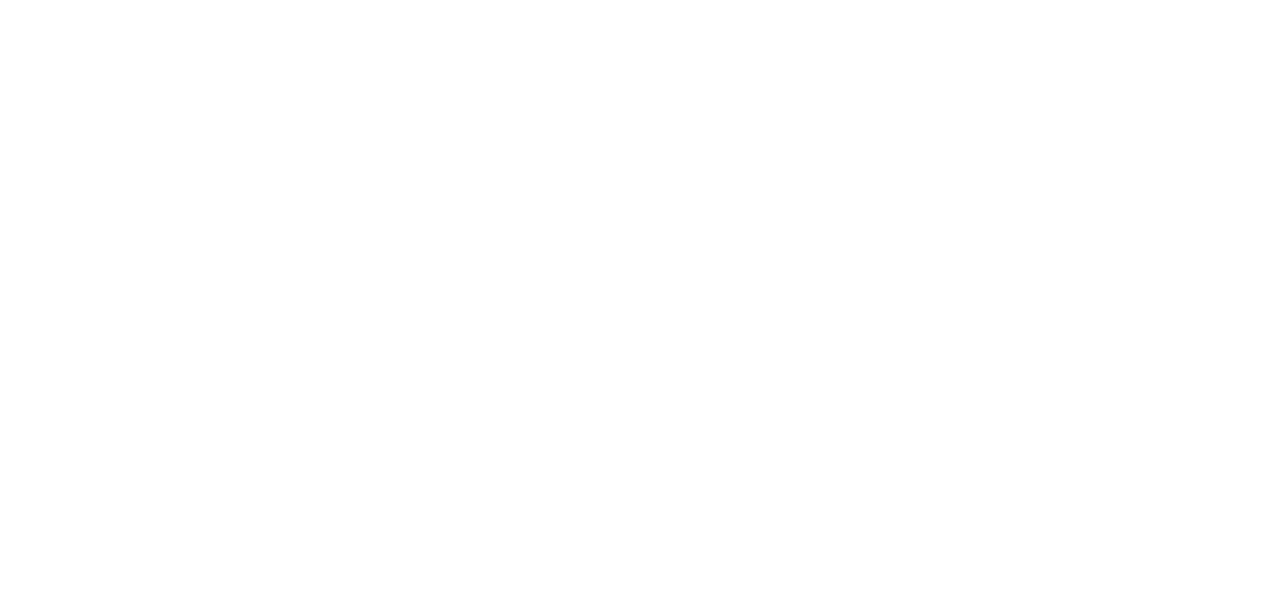
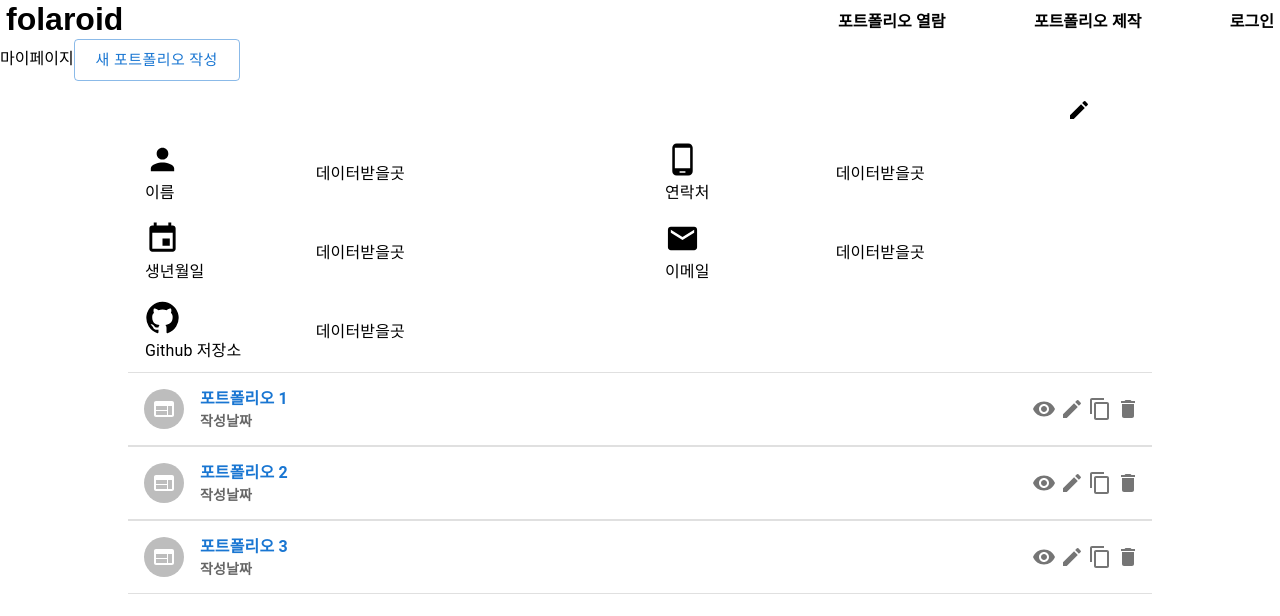
Before and after one commit to rlawlgns0321/Folaroid, a React (Create React App) app in the folder frontend/folaroid/: page /mypage in a window 1280 px wide. Before the commit this address had no page. Shown: the top 616 px of the page. Built offline with nearby package versions, Linux system fonts and the light colour scheme; no server answers.

Commit message:
[FE]feat: mypage

```diff
--- a/frontend/folaroid/src/App.js
+++ b/frontend/folaroid/src/App.js
@@ -2,13 +2,15 @@
 import { Route, Routes } from 'react-router-dom';
 import CallBackpage from './pages/CallBackpage';
 import MainPage from './pages/MainPage';
+import MyPage from './pages/MyPage';
 
 function App() {
     return (
         <div>
             <Routes>
-                <Route path="/" element={<MainPage/>} exact />
-                <Route path="/callback" element={<CallBackpage/>} />
+                <Route path="/" element={<MainPage />} exact />
+                <Route path="/callback" element={<CallBackpage />} />
+                <Route path="/mypage" element={<MyPage />} />
             </Routes>
         </div>
     );
--- /dev/null
+++ b/frontend/folaroid/src/components/common/Intro.js
@@ -0,0 +1,21 @@
+import { Grid } from '@mui/material';
+import Typography from '@mui/material/Typography';
+
+const Intro = ({ icon, children }) => {
+    return (
+        <Grid
+            container
+            spacing={1}
+            style={{ display: 'flex', alignItems: 'center' }}
+        >
+            <Grid item xs={4} md={4}>
+                {children.icon}
+                <Typography>{children.value}</Typography>
+            </Grid>
+            <Grid item xs={8} md={8}>
+                <Typography align="left">데이터받을곳</Typography>
+            </Grid>
+        </Grid>
+    );
+};
+export default Intro;
--- /dev/null
+++ b/frontend/folaroid/src/components/common/MyPageHeader.js
@@ -0,0 +1,17 @@
+import React from 'react';
+import Button from '@mui/material/Button';
+const MyPageHeader = () => {
+    const onClick = () => {
+        alert('새 포트폴리오 작성 페이지로 이동');
+    };
+    return (
+        <div className="react">
+            마이페이지
+            <Button variant="outlined" size="large" onClick={onClick}>
+                새 포트폴리오 작성
+            </Button>
+        </div>
+    );
+};
+
+export default MyPageHeader;
--- /dev/null
+++ b/frontend/folaroid/src/components/common/PortFolioItem.js
@@ -0,0 +1,55 @@
+import Divider from '@mui/material/Divider';
+import ListItem from '@mui/material/ListItem';
+import ListItemAvatar from '@mui/material/ListItemAvatar';
+import ListItemText from '@mui/material/ListItemText';
+import Avatar from '@mui/material/Avatar';
+import IconButton from '@mui/material/IconButton';
+import DeleteIcon from '@mui/icons-material/Delete';
+import VisibilityIcon from '@mui/icons-material/Visibility';
+import CreateIcon from '@mui/icons-material/Create';
+import ContentCopyIcon from '@mui/icons-material/ContentCopy';
+import WebIcon from '@mui/icons-material/Web';
+import { ListItemSecondaryAction } from '@mui/material';
+const PortFolioItem = ({ num }) => {
+    //보기 => router 포폴페이지
+    //수정 => 제작페이지
+    //복사 =? 같은 포폴페이지가 아래 추가됨
+    //삭제 => 리스트에서 삭제
+    return (
+        <div>
+            <Divider />
+            <ListItem>
+                <ListItemSecondaryAction>
+                    <IconButton edge="end">
+                        <VisibilityIcon />
+                    </IconButton>
+                    <IconButton edge="end">
+                        <CreateIcon />
+                    </IconButton>
+                    <IconButton edge="end">
+                        <ContentCopyIcon />
+                    </IconButton>
+                    <IconButton edge="end">
+                        <DeleteIcon />
+                    </IconButton>
+                </ListItemSecondaryAction>
+                <ListItemAvatar>
+                    <Avatar>
+                        <WebIcon />
+                    </Avatar>
+                </ListItemAvatar>
+                <ListItemText
+                    primaryTypographyProps={{
+                        color: 'primary',
+                        fontWeight: 'bold',
+                    }}
+                    secondaryTypographyProps={{ fontWeight: 'bold' }}
+                    primary={`포트폴리오 ${num + 1}`}
+                    secondary={`작성날짜`}
+                />
+            </ListItem>
+            <Divider />
+        </div>
+    );
+};
+export default PortFolioItem;
--- /dev/null
+++ b/frontend/folaroid/src/pages/MyPage.js
@@ -0,0 +1,81 @@
+import Header from '../components/common/Header';
+import MyPageHeader from '../components/common/MyPageHeader';
+import PortFolioItem from '../components/common/PortFolioItem';
+import Intro from '../components/common/Intro';
+import List from '@mui/material/List';
+import { Grid } from '@mui/material';
+import CreateIcon from '@mui/icons-material/Create';
+import PersonIcon from '@mui/icons-material/Person';
+import PhoneAndroidIcon from '@mui/icons-material/PhoneAndroid';
+import EventIcon from '@mui/icons-material/Event';
+import EmailIcon from '@mui/icons-material/Email';
+import GitHubIcon from '@mui/icons-material/GitHub';
+
+const MyPage = () => {
+    const onClick = () => {
+        alert('User Data 없으면 alert바를 통해 가게 해버릴까?');
+    };
+    const portfolios = [0, 1, 2];
+    const icons = [
+        { icon: <PersonIcon fontSize="large" />, value: '이름' },
+        {
+            icon: <PhoneAndroidIcon fontSize="large" />,
+            value: '연락처',
+        },
+        { icon: <EventIcon fontSize="large" />, value: '생년월일' },
+        { icon: <EmailIcon fontSize="large" />, value: '이메일' },
+        {
+            icon: <GitHubIcon fontSize="large" />,
+            value: 'Github 저장소',
+        },
+    ];
+    return (
+        <div>
+            <Header />
+            <MyPageHeader />
+            <div
+                className="box"
+                style={{
+                    marginLeft: '10%',
+                    marginRight: '10%',
+                }}
+            >
+                <Grid container spacing={2} style={{ margin: '1px' }}>
+                    <Grid item xs={12} md={12}>
+                        <CreateIcon
+                            onClick={onClick}
+                            edge="end"
+                            style={{ marginLeft: '90%' }}
+                        ></CreateIcon>
+                    </Grid>
+                    {icons.map((value, key) => {
+                        return (
+                            <Grid key={key} item xs={6} md={6}>
+                                <Intro>{value}</Intro>
+                            </Grid>
+                        );
+                    })}
+                </Grid>
+            </div>
+            <div
+                className="box"
+                style={{
+                    marginLeft: '10%',
+                    marginRight: '10%',
+                }}
+            >
+                <Grid container spacing={2} style={{}}>
+                    <Grid item xs={12} md={12}>
+                        <List>
+                            {portfolios.map((key, value) => {
+                                return <PortFolioItem key={key} num={value} />;
+                            })}
+                        </List>
+                    </Grid>
+                </Grid>
+            </div>
+        </div>
+    );
+};
+
+export default MyPage;
```
Also changed, not shown: 2 other files (tests, documents, lock files or other folders).
